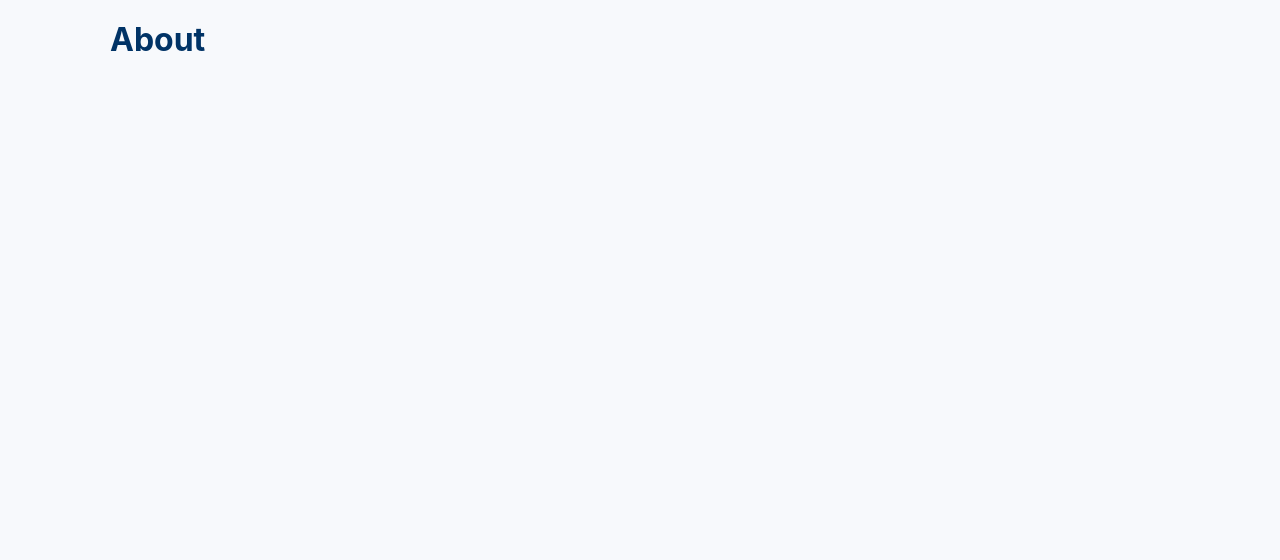
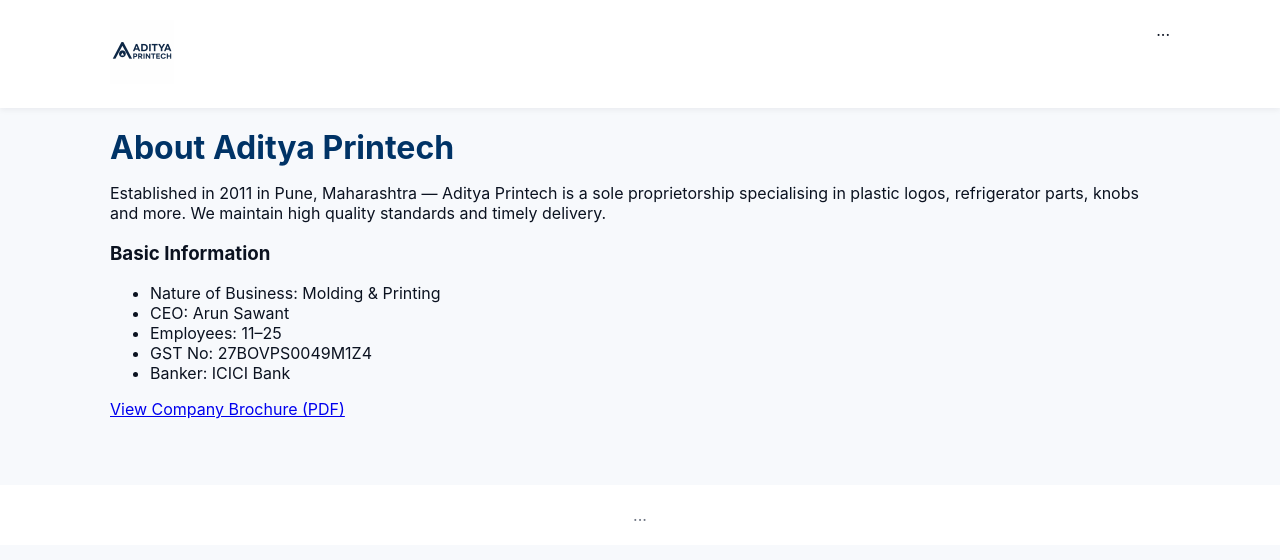
Before and after one commit to shivsaanservices/adityaprintech, a website: page about.html in a window 1280 px wide. Drawn offline with Linux system fonts and the light colour scheme.

Commit message:
Update about.html

```diff
--- a/about.html
+++ b/about.html
@@ -1 +1,27 @@
-<!doctype html><html><head><title>About</title><link rel='stylesheet' href='/styles.css'></head><body><main class='container'><h1>About</h1></main></body></html>
+<!doctype html>
+<html lang="en">
+<head>
+<meta charset="utf-8" />
+<meta name="viewport" content="width=device-width,initial-scale=1" />
+<title>About — Aditya Printech</title>
+<link rel="stylesheet" href="/styles.css">
+</head>
+<body>
+<header class="site-header"><div class="container"><img src="/assets/logo.png" class="logo"/><nav class="main-nav">...</nav></div></header>
+<main class="container">
+<h1>About Aditya Printech</h1>
+<p>Established in 2011 in Pune, Maharashtra — Aditya Printech is a sole proprietorship specialising in plastic logos, refrigerator parts, knobs and more. We maintain high quality standards and timely delivery.</p>
+<h3>Basic Information</h3>
+<ul>
+<li>Nature of Business: Molding & Printing</li>
+<li>CEO: Arun Sawant</li>
+<li>Employees: 11–25</li>
+<li>GST No: 27BOVPS0049M1Z4</li>
+<li>Banker: ICICI Bank</li>
+</ul>
+<p><a href="/assets/brochure.pdf" target="_blank">View Company Brochure (PDF)</a></p>
+</main>
+<footer class="site-footer">...</footer>
+<script src="/script.js"></script>
+</body>
+</html>
```
